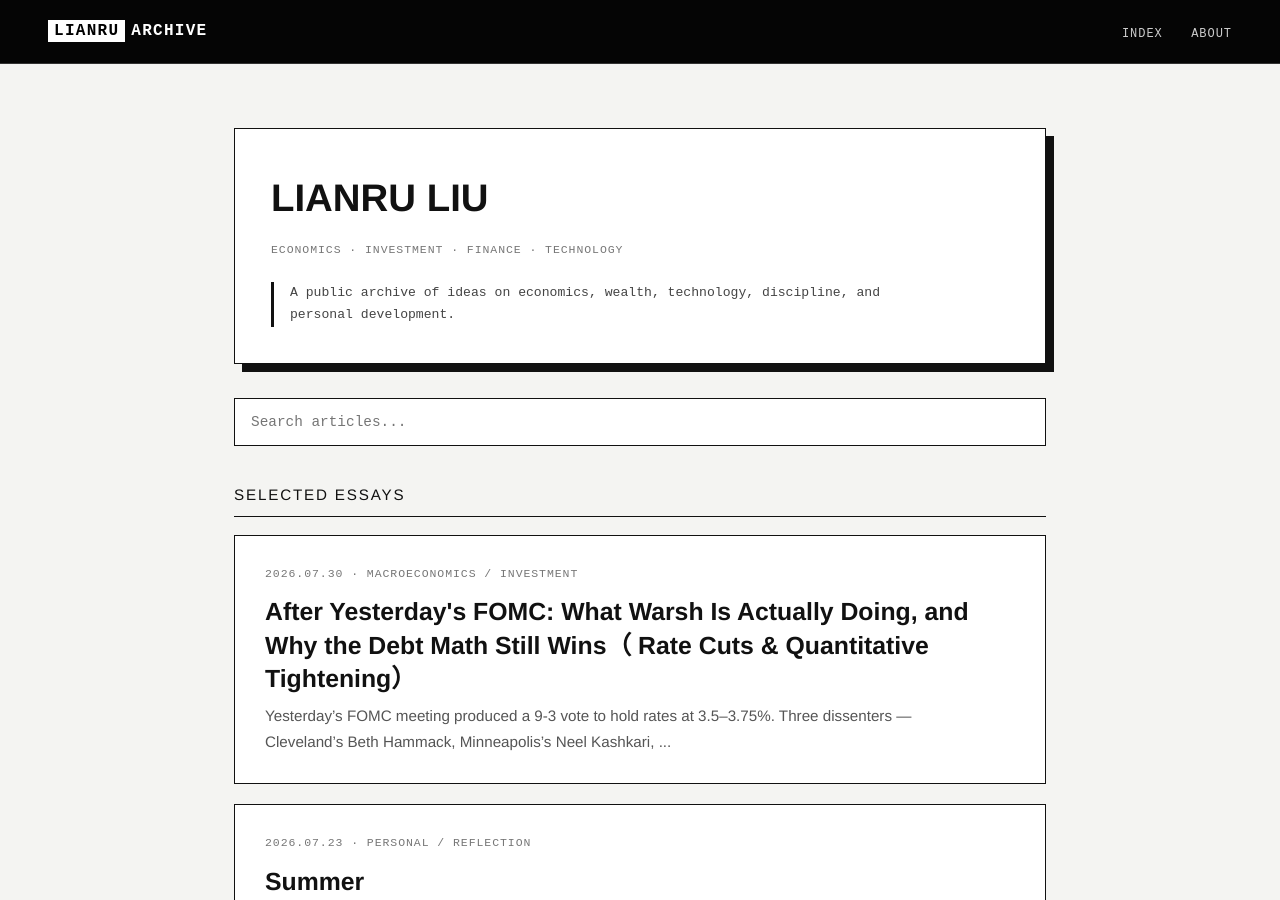
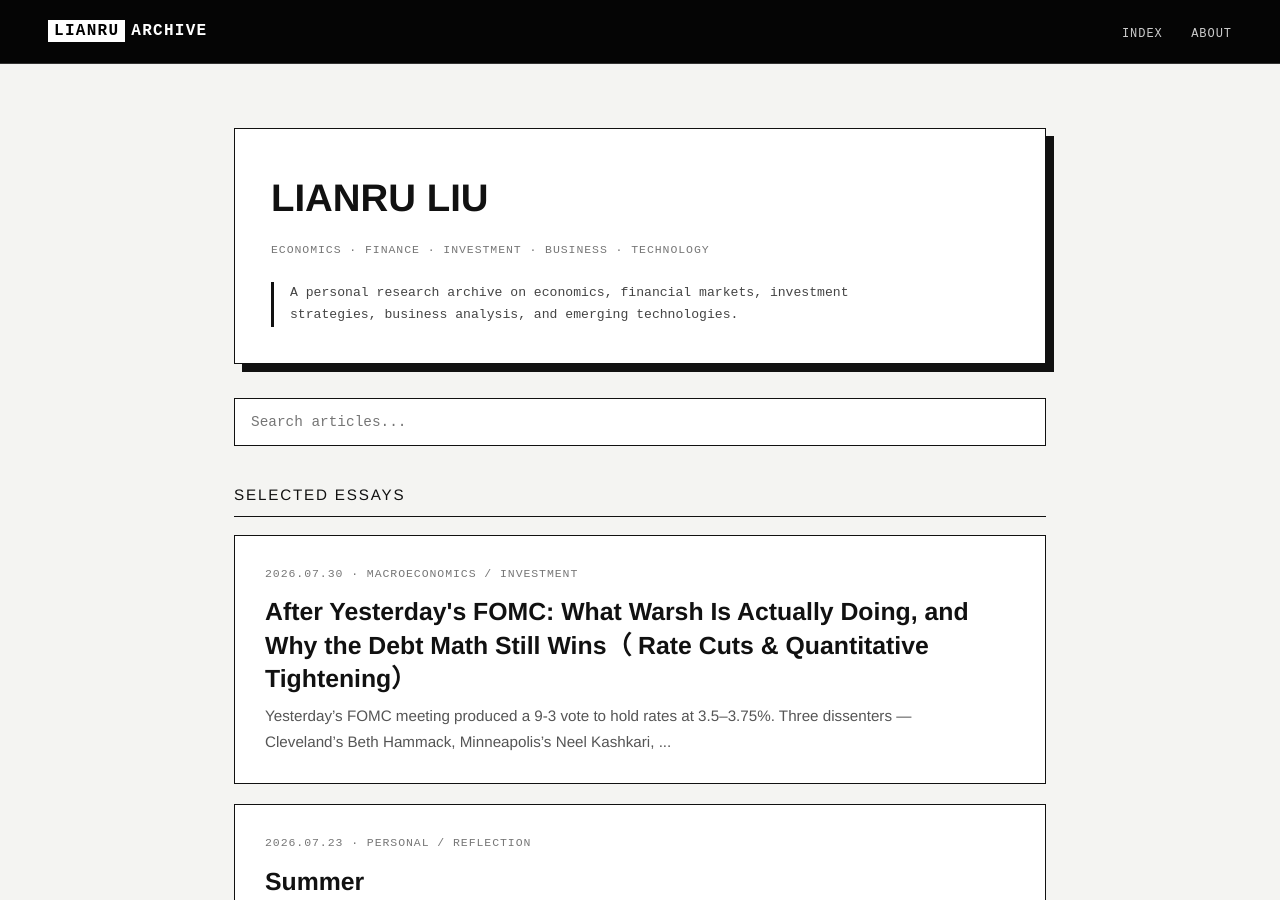
Before and after one commit to LianruLiu/LianruLiu.github.io, a Jekyll site: the page built from index.html, in a window 1280 px wide and 900 px high. Built offline with Jekyll 4.4.1, drawn with Linux system fonts in a browser that asks for light colours.

Commit message:
Update index.html

```diff
--- a/index.html
+++ b/index.html
@@ -7,11 +7,12 @@
   <h1 style="font-size:2.4rem; margin-bottom:10px;">LIANRU LIU</h1>
 
   <div class="post-meta">
-    Economics · Investment · Finance · Technology
+    ECONOMICS · FINANCE · INVESTMENT · BUSINESS · TECHNOLOGY
   </div>
 
   <div class="intro-quote" style="margin-top:22px;">
-    A public archive of ideas on economics, wealth, technology, discipline, and personal development.
+        A personal research archive on economics, financial markets,
+        investment strategies, business analysis, and emerging technologies.
   </div>
 </div>
 
```
